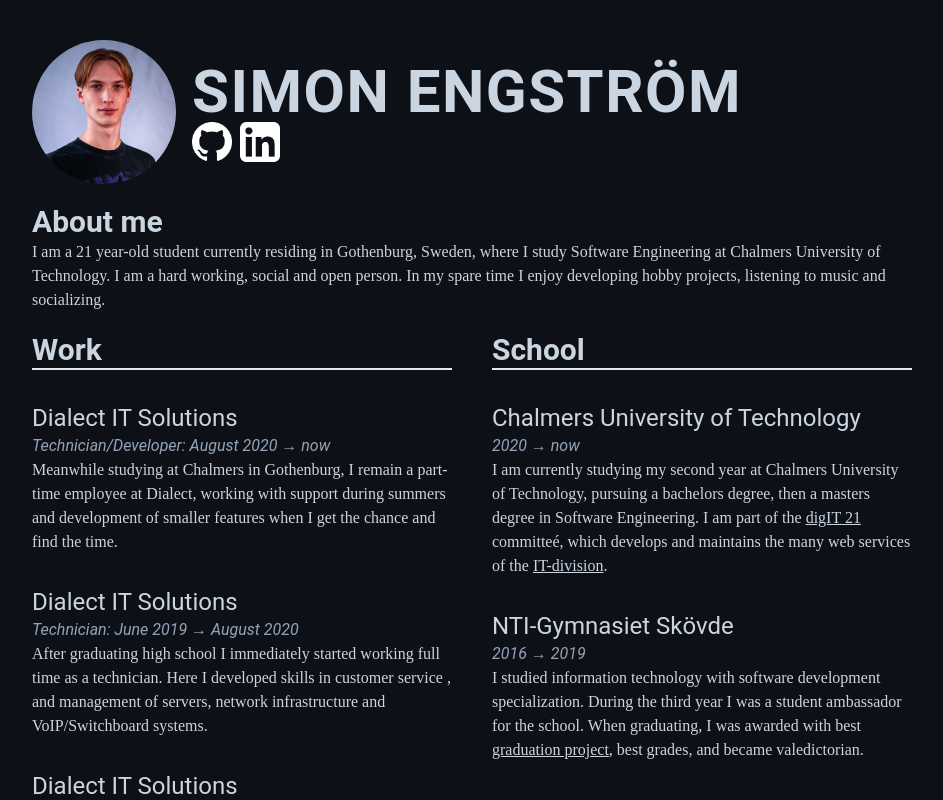
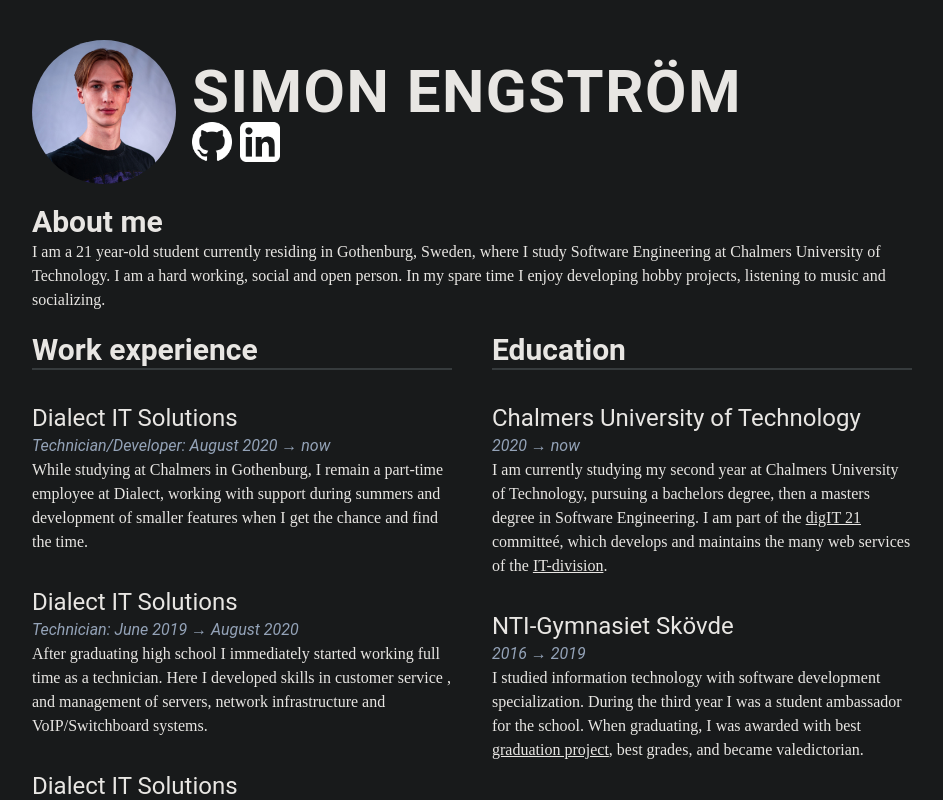
Before and after one commit to simonengstrm/simonengstrm.github.io, a Next.js app: page / in a window 1280 px wide. Shown: the top 800 px of the page, without its empty margins (168-1111 px from the left). Built offline with nearby package versions, Linux system fonts and the light colour scheme.

Commit message:
Adds some extra styling

```diff
--- a/pages/index.tsx
+++ b/pages/index.tsx
@@ -7,7 +7,7 @@
 
     return (
         <div className="mt-10 ml-10 mr-10 mb-5">
-            <div className="flex gap-x-4 grid-cols-1 md:grid-cols-2 md:auto-cols-min md:items-center">
+            <div className="flex gap-x-4 grid-cols-1 lg:grid-cols-2 lg:auto-cols-min lg:items-center">
                 <div className="min-w-fit">
                     <img src={profile.src} className="w-36 rounded-full "/>
                 </div>
@@ -51,14 +51,14 @@
                 In my spare time I enjoy developing hobby projects, listening to music and socializing.</p>
             </div>
 
-            <div className="grid grid-cols-1 gap-y-10 overflow-hidden md:divide-slate-400 md:grid-cols-2 md:gap-x-10">
+            <div className="grid grid-cols-1 gap-y-10 overflow-hidden lg:divide-slate-400 lg:grid-cols-2 lg:gap-x-10">
                 <div className="space-y-8">
-                    <p className="font-bold text-3xl border-b-2">Work</p>
+                    <p className="font-bold text-3xl border-b-2 border-divider">Work experience</p>
 
                     <div>
                         <p className="text-2xl">Dialect IT Solutions</p>
                         <p className="italic text-slate-400">Technician/Developer: August 2020 → now</p>
-                        <p className="font-serif">Meanwhile studying at Chalmers in Gothenburg, I remain a part-time employee at Dialect, working with support during summers and
+                        <p className="font-serif">While studying at Chalmers in Gothenburg, I remain a part-time employee at Dialect, working with support during summers and
                         development of smaller features when I get the chance and find the time.
                         </p>
                     </div>
@@ -82,7 +82,7 @@
 
                 </div>
                 <div className="space-y-8">
-                    <p className="font-bold text-3xl border-b-2">School</p>
+                    <p className="font-bold text-3xl border-b-2 border-divider">Education</p>
                     <div>
                         <p className="text-2xl">Chalmers University of Technology</p>
                         <p className="italic text-slate-400">2020 → now</p>
@@ -110,7 +110,7 @@
 export default function Home() {
 
     return (
-        <div className="md:mx-40 mb-10">
+        <div className="lg:mx-40 mb-10">
             <Header/>
             <Content/>
         </div>
--- a/styles/globals.css
+++ b/styles/globals.css
@@ -4,7 +4,7 @@
 
 html {
     @apply bg-canvas;
-    @apply text-slate-300;
+    @apply text-standard;
     @apply font-sans;
 }
 
--- a/tailwind.config.js
+++ b/tailwind.config.js
@@ -7,7 +7,9 @@
   theme: {
     extend: {
       colors : {
-        canvas: "#0d1117"
+        canvas: "#181A1B",
+        standard: "#E8E6E3",
+        divider: "#363B3D"
       }
     },
 
```
